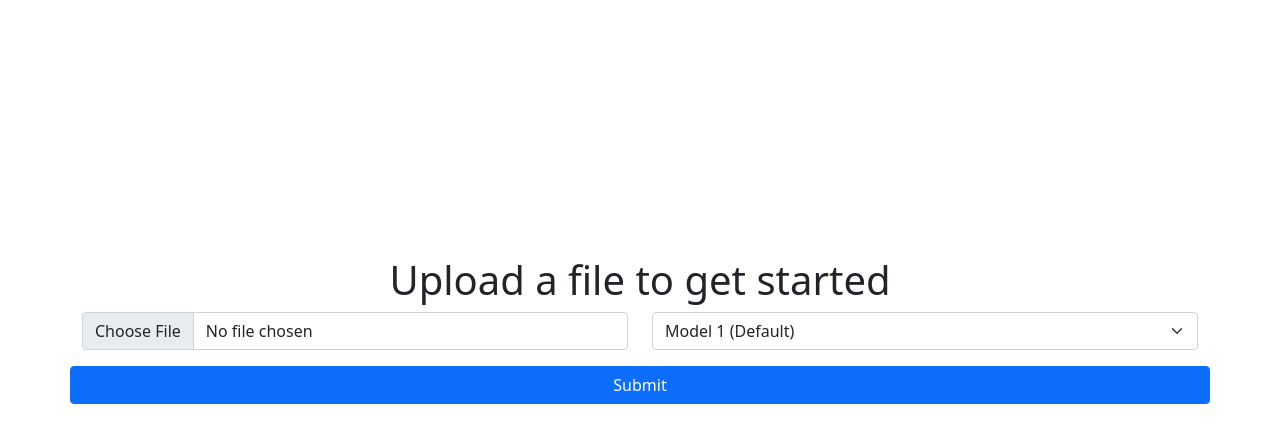
After one commit to mffoley/SWENG-Group-32-2022, a Flask app: template uisrc/templates/input.html in a window 1280 px wide. The commit adds this page. Shown: the top 443 px of the page. Run offline with Flask 2, Linux system fonts and the light colour scheme; the template is opened without the code that fills it, so the values that code supplies are empty; some libraries are stand-ins or nearby versions.

Commit message:
file input

```diff
--- a/uisrc/__init__.py
+++ b/uisrc/__init__.py
@@ -1,15 +1,49 @@
+import os
+import sys
 from flask import Flask, redirect, url_for, render_template, session, request, flash, get_flashed_messages
+from werkzeug.utils import secure_filename
+
+UPLOAD_FOLDER = '~/Downloads'
+ALLOWED_EXTENSIONS = {'csv'}
 
 app = Flask(__name__)
+app.config['UPLOAD_FOLDER'] = UPLOAD_FOLDER
+
+def allowed_file(filename):
+    return '.' in filename and \
+           filename.rsplit('.', 1)[1].lower() in ALLOWED_EXTENSIONS
+
+def use_model(input, modelnum):
+    return {"normal":True,'model_name':"Sample Model",'model_acc':99.5}
+
+
+
+
 @app.route("/")
 def home():
-    return render_template("welcome.html", name="kevin"  )
+    print("home")
+    return render_template("input.html", name="kevin"  )
 
 @app.route("/results")
 def conic():
     print("data")
     return render_template("results.html", model_name="sample" , model_accuracy=99.5, normal = True )
 
+
+@app.route("/checker", methods = ['POST'])
+def check():
+    print(list(request.form.keys()))
+    if "file" in request.files.keys() and allowed_file(request.files['file'].filename):
+        f = request.files['file']
+
+        # vvvvvvv do something with the file data vvvvvvv
+        data = use_model(f.read(),1)
+        # ^^^^^^^ do something with the file data ^^^^^^^
+
+        return render_template("results.html", model_name=data["model_name"] , model_accuracy=data["model_acc"], normal = data["normal"] )
+
+    return redirect(url_for('home'))
+
 if __name__ == "__main__":
     app.debug = True
 
--- /dev/null
+++ b/uisrc/templates/input.html
@@ -0,0 +1,50 @@
+<!DOCTYPE html>
+<html>
+  <head> <title>Welcome</title> <!-- CSS only -->
+    <link href="https://cdn.jsdelivr.net/npm/bootstrap@5.1.3/dist/css/bootstrap.min.css" rel="stylesheet" integrity="sha384-1BmE4kWBq78iYhFldvKuhfTAU6auU8tT94WrHftjDbrCEXSU1oBoqyl2QvZ6jIW3" crossorigin="anonymous">
+    <!-- JavaScript Bundle with Popper -->
+    <script src="https://cdn.jsdelivr.net/npm/bootstrap@5.1.3/dist/js/bootstrap.bundle.min.js" integrity="sha384-ka7Sk0Gln4gmtz2MlQnikT1wXgYsOg+OMhuP+IlRH9sENBO0LRn5q+8nbTov4+1p" crossorigin="anonymous"></script>
+    <script src="https://kit.fontawesome.com/0b7d6e671a.js" crossorigin="anonymous"></script>
+    </head>
+<body>
+<center>
+
+  <h1 style="padding-top: 20%;">Upload a file to get started</h1>
+
+  <form action = "/checker" method = "POST"
+  enctype = "multipart/form-data">
+
+  <div class="container">
+    <div class="row gy-5">
+      <div class="col">
+
+
+<div class="mb-3">
+  <input class="form-control" type="file" name="file">
+</div>
+
+      </div>
+      <div class="col">
+
+
+        <select class="form-select" id="model" aria-label="Select model">
+          <option selected value="1">Model 1 (Default)</option>
+          <option value="2">Model 2</option>
+          <option value="3">Model 3</option>
+        </select>
+      </div>
+    </div>
+    <div class="row gy-5">
+      <input type=submit class="btn btn-primary">
+    </div>
+  </div>
+
+
+
+
+
+
+</form>
+</center>
+</body>
+</html>
--- a/uisrc/templates/results.html
+++ b/uisrc/templates/results.html
@@ -39,10 +39,10 @@
     {% endif %}
     <br> <br><br> <br>
     <!-- description of esg {model_name}-->
-    <h1 style="font-size:20px;color:white;">This result is based on the model chosen: </h1>
+    <h1 style="font-size:20px;color:white;">This result is based on the model chosen: {{model_name}}</h1>
     <!--<p>{{model_name}}</p>-->
     <br>
-    <h1 style="font-size:20px;color:white;">Model Accuracy: </h1>
+    <h1 style="font-size:20px;color:white;">Model Accuracy: {{model_accuracy}}</h1>
     <!--<p>{{model_accuracy}}</p>-->
     <br>
     <h1 style="font-size:20px;color:white;">If you wish to use another model please return to the previous <a href="/" class="alert-link"> screen</a> </h1>
```
